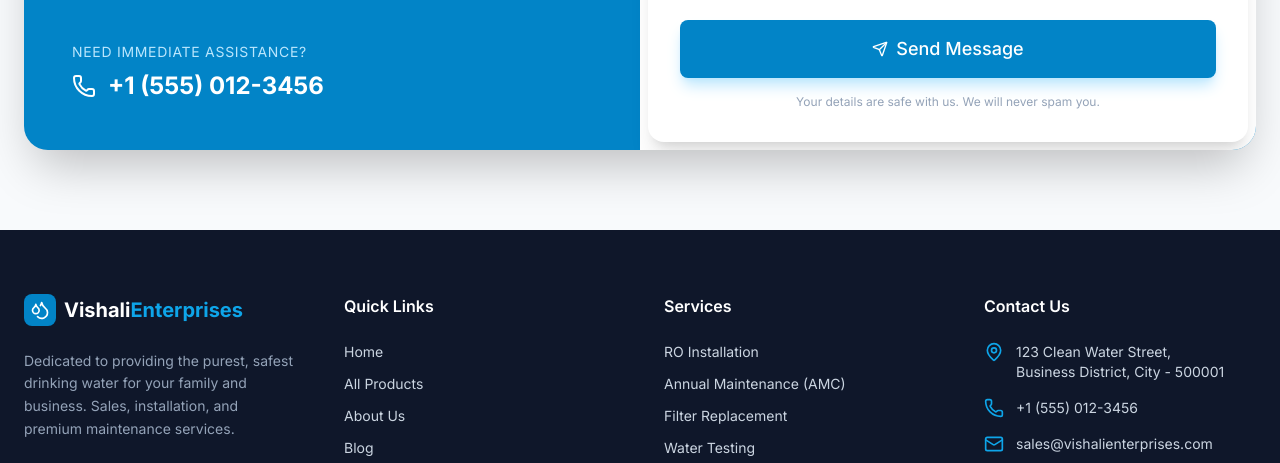
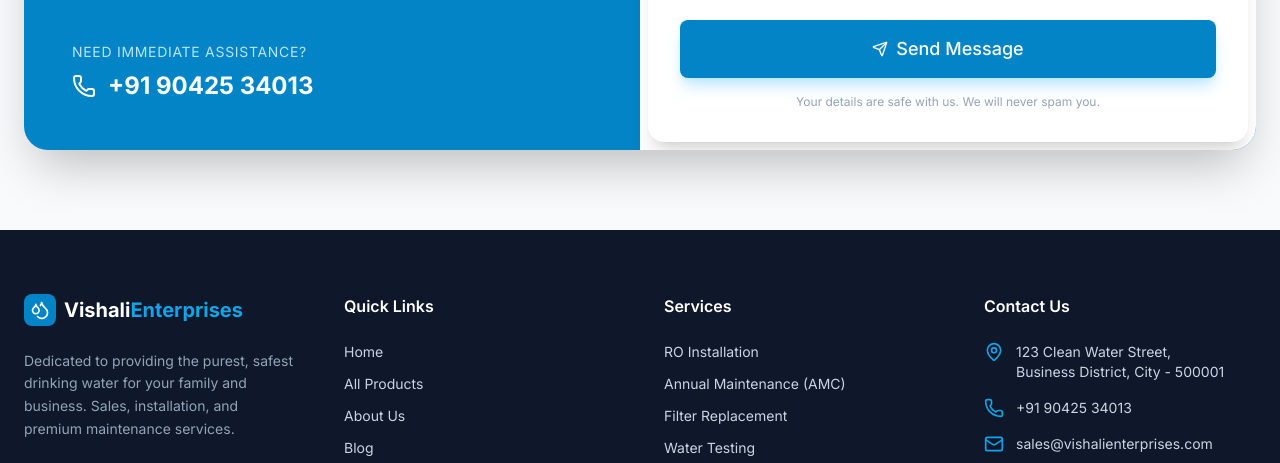
Before and after one commit to gaqlaxy/aquapurev1, a React (Vite) app: page /#/ in a window 1280 px wide. Shown: the part 4455-4918 px from the top of the page. Built offline with nearby package versions, Linux system fonts and the light colour scheme.

Commit message:
Fixed Contact Number

```diff
--- a/constants.ts
+++ b/constants.ts
@@ -338,6 +338,6 @@ export const SERVICES: Service[] = [
   }
 ];
 
-export const CONTACT_PHONE = "15550123456"; // Dummy number for WhatsApp
-export const CONTACT_PHONE_DISPLAY = "+1 (555) 012-3456";
+export const CONTACT_PHONE = "+919042534013"; // Dummy number for WhatsApp
+export const CONTACT_PHONE_DISPLAY = "+91 90425 34013";
 export const CONTACT_EMAIL = "sales@vishalienterprises.com";
```
